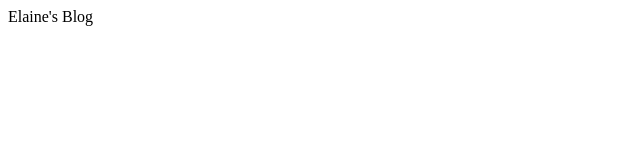
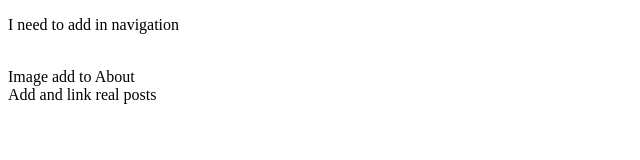
Before and after one commit to emzuniga/blog, a plain HTML site: page index.html in a window 1280 px wide. Shown: the whole page, without its empty margins (0-640 px from the left). Drawn offline with nearby package versions, Linux system fonts and the light colour scheme.

Commit message:
new index w/boilerplate

```diff
--- a/index.html
+++ b/index.html
@@ -1 +1,38 @@
-Elaine's Blog
+<!DOCTYPE html>
+<!--[if lt IE 7]>      <html class="no-js lt-ie9 lt-ie8 lt-ie7"> <![endif]-->
+<!--[if IE 7]>         <html class="no-js lt-ie9 lt-ie8"> <![endif]-->
+<!--[if IE 8]>         <html class="no-js lt-ie9"> <![endif]-->
+<!--[if gt IE 8]><!--> <html class="no-js"> <!--<![endif]-->
+    <head>
+        <meta charset="utf-8">
+        <meta http-equiv="X-UA-Compatible" content="IE=edge">
+        <title>Elaine's Blog</title>
+        <meta name="description" content="">
+        <meta name="viewport" content="width=device-width, initial-scale=1">
+
+        <!-- Place favicon.ico and apple-touch-icon.png in the root directory -->
+    </head>
+    <body>
+        <!--[if lt IE 7]>
+            <p class="browsehappy">You are using an <strong>outdated</strong> browser. Please <a href="http://browsehappy.com/">upgrade your browser</a> to improve your experience.</p>
+        <![endif]-->
+
+        <!-- Add your site or application content here -->
+        <p>I need to add in navigation</p>
+        <br>Image add to About
+        <br>Add and link real posts
+
+        <script src="//ajax.googleapis.com/ajax/libs/jquery/1.10.2/jquery.min.js"></script>
+        <script>window.jQuery || document.write('<script src="js/vendor/jquery-1.10.2.min.js"><\/script>')</script>
+
+        <!-- Google Analytics: change UA-XXXXX-X to be your site's ID. -->
+        <script>
+            (function(b,o,i,l,e,r){b.GoogleAnalyticsObject=l;b[l]||(b[l]=
+            function(){(b[l].q=b[l].q||[]).push(arguments)});b[l].l=+new Date;
+            e=o.createElement(i);r=o.getElementsByTagName(i)[0];
+            e.src='//www.google-analytics.com/analytics.js';
+            r.parentNode.insertBefore(e,r)}(window,document,'script','ga'));
+            ga('create','UA-XXXXX-X');ga('send','pageview');
+        </script>
+    </body>
+</html>
```
